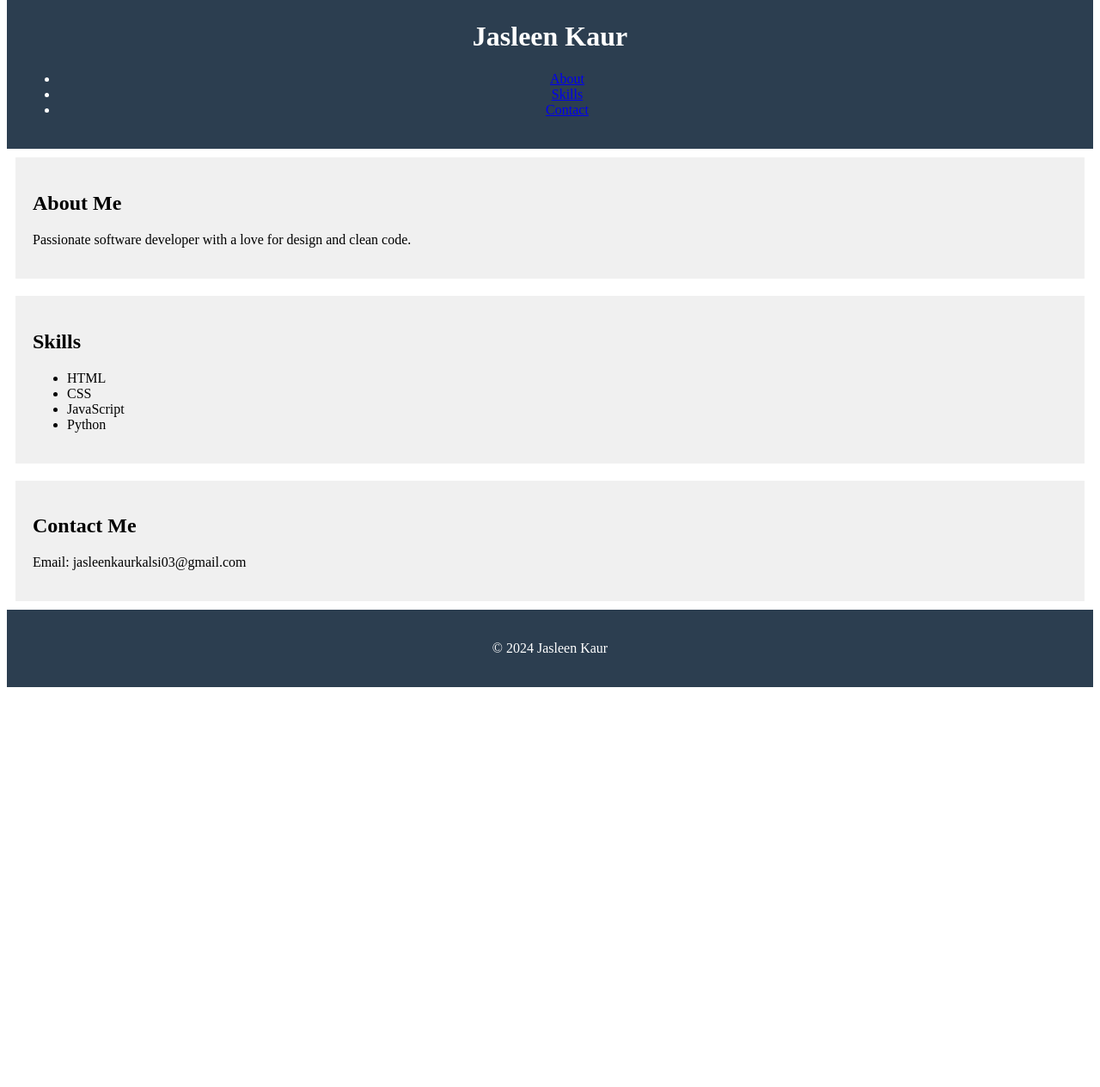
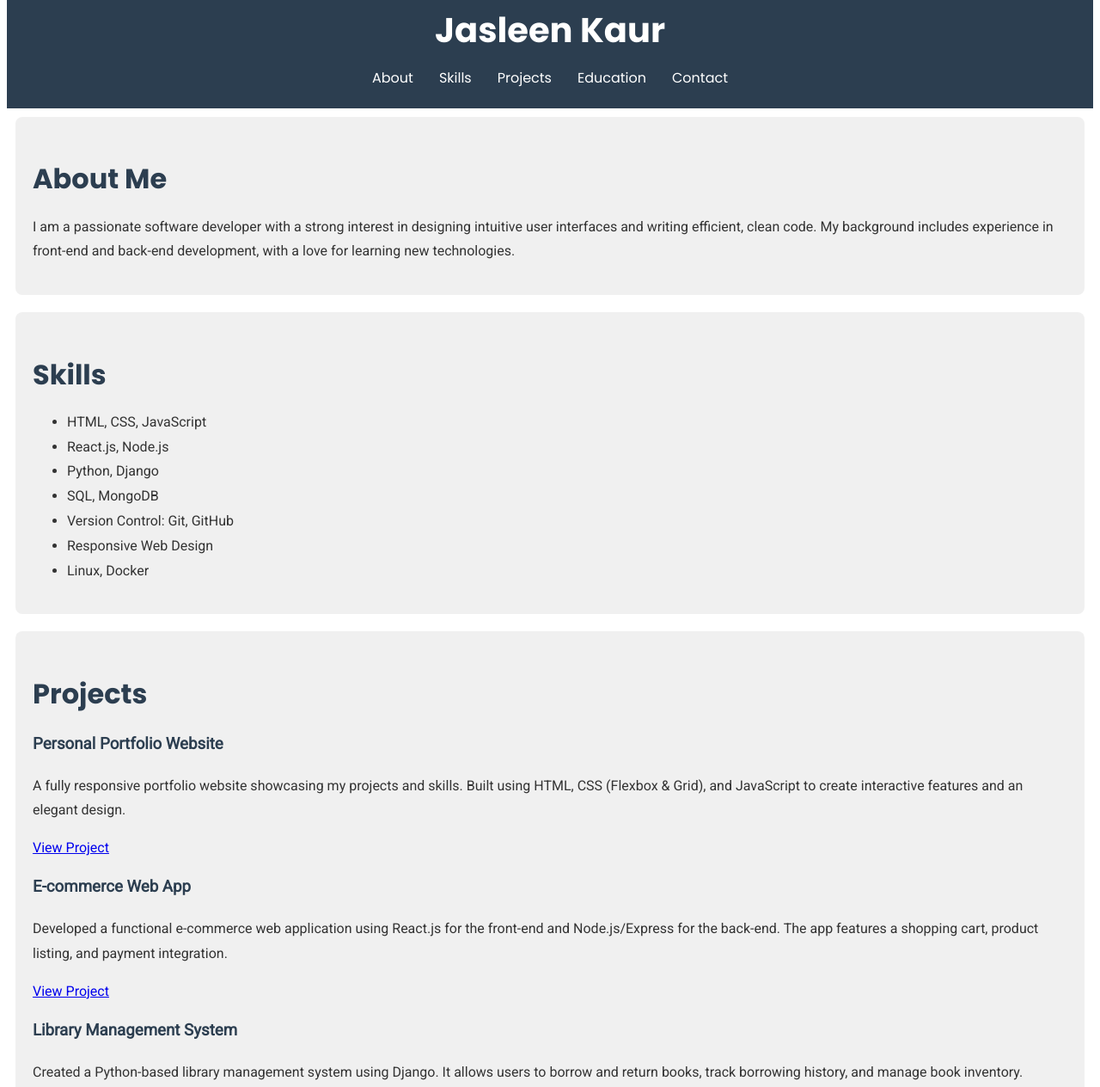
Before and after one commit to jasleenkalsi/Assignment_2_Personal-resume-css, a plain HTML site: page index.html in a window 1280 px wide. Shown: the part 25-1289 px from the top of the page at 86% size. Before the commit the page ends 832 px from the top, so only its background shows below. Drawn offline with Linux system fonts and the light colour scheme.

Commit message:
Added custom font.

```diff
--- a/index.html
+++ b/index.html
@@ -14,6 +14,8 @@
       <ul>
         <li><a href="#about">About</a></li>
         <li><a href="#skills">Skills</a></li>
+        <li><a href="#projects">Projects</a></li>
+        <li><a href="#education">Education</a></li>
         <li><a href="#contact">Contact</a></li>
       </ul>
     </nav>
@@ -21,26 +23,59 @@
 
   <section id="about">
     <h2>About Me</h2>
-    <p>Passionate software developer with a love for design and clean code.</p>
+    <p>I am a passionate software developer with a strong interest in designing intuitive user interfaces and writing efficient, clean code. My background includes experience in front-end and back-end development, with a love for learning new technologies.</p>
   </section>
 
   <section id="skills">
     <h2>Skills</h2>
     <ul>
-      <li>HTML</li>
-      <li>CSS</li>
-      <li>JavaScript</li>
-      <li>Python</li>
+      <li>HTML, CSS, JavaScript</li>
+      <li>React.js, Node.js</li>
+      <li>Python, Django</li>
+      <li>SQL, MongoDB</li>
+      <li>Version Control: Git, GitHub</li>
+      <li>Responsive Web Design</li>
+      <li>Linux, Docker</li>
     </ul>
+  </section>
+
+  <section id="projects">
+    <h2>Projects</h2>
+    <article>
+      <h3>Personal Portfolio Website</h3>
+      <p>A fully responsive portfolio website showcasing my projects and skills. Built using HTML, CSS (Flexbox & Grid), and JavaScript to create interactive features and an elegant design.</p>
+      <a href="https://github.com/your-portfolio" target="_blank">View Project</a>
+    </article>
+
+    <article>
+      <h3>E-commerce Web App</h3>
+      <p>Developed a functional e-commerce web application using React.js for the front-end and Node.js/Express for the back-end. The app features a shopping cart, product listing, and payment integration.</p>
+      <a href="https://github.com/your-ecommerce-app" target="_blank">View Project</a>
+    </article>
+
+    <article>
+      <h3>Library Management System</h3>
+      <p>Created a Python-based library management system using Django. It allows users to borrow and return books, track borrowing history, and manage book inventory.</p>
+      <a href="https://github.com/your-library-management" target="_blank">View Project</a>
+    </article>
+  </section>
+
+  <section id="education">
+    <h2>Education</h2>
+    <p><strong>Bachelor of Science in Computer Science</strong><br>
+    University of XYZ, 2021 - Present</p>
+    <p><strong>Courses:</strong> Data Structures, Algorithms, Web Development, Databases, Software Engineering</p>
   </section>
 
   <section id="contact">
     <h2>Contact Me</h2>
-    <p>Email: jasleenkaurkalsi03@gmail.com</p>
+    <p><strong>Email:</strong> jasleenkaurkalsi03@gmail.com</p>
+    <p><strong>LinkedIn:</strong> <a href="https://linkedin.com/in/jasleen-kaur" target="_blank">linkedin.com/in/jasleen-kaur</a></p>
+    <p><strong>GitHub:</strong> <a href="https://github.com/jasleenkaur" target="_blank">github.com/jasleenkaur</a></p>
   </section>
 
   <footer>
-    <p>&copy; 2024 Jasleen Kaur</p>
+    <p>&copy; 2024 Jasleen Kaur. All Rights Reserved.</p>
   </footer>
 </body>
 </html>
--- a/styles.css
+++ b/styles.css
@@ -1,21 +1,54 @@
-/* Apply Flexbox to structure layout */
 body {
+    font-family: 'Roboto', Arial, sans-serif; /* Set Roboto as the primary font with Arial fallback */
+    color: #2c3e50;
     display: flex;
     flex-direction: column;
     min-height: 100vh;
+    font-size: 16px; /* Set default font size for better readability */
+    line-height: 1.6; /* Improve readability with better line spacing */
 }
 
-  header, footer {
+/* Header Styles */
+header {
     background-color: #2c3e50;
     color: white;
     text-align: center;
     padding: 20px;
-  }
-
-  header {
     flex: 0 1 auto;
 }
 
+header h1 {
+    font-family: 'Poppins', sans-serif;
+    font-weight: 700;
+    font-size: 2.5em; /* Add size to the header */
+    margin: 0;
+}
+
+header nav ul {
+    list-style: none;
+    padding: 0;
+    margin: 10px 0 0;
+    display: flex;
+    justify-content: center;
+}
+
+header nav ul li {
+    margin: 0 15px;
+}
+
+header nav ul li a {
+    font-family: 'Poppins', sans-serif;
+    font-weight: 400;
+    color: white;
+    text-decoration: none;
+    transition: color 0.3s ease;
+}
+
+header nav ul li a:hover {
+    color: #f0f0f0; /* Slight color change on hover */
+}
+
+/* Main Content Styling */
 main {
     flex: 1;
     padding: 20px;
@@ -24,12 +57,40 @@ body {
     justify-content: space-around;
 }
 
+/* Section Styling */
 section {
     padding: 20px;
     margin: 10px;
     background-color: #f0f0f0;
+    border-radius: 8px;
 }
 
+/* Section Headings */
+h2 {
+    font-family: 'Poppins', sans-serif;
+    font-weight: 700;
+    font-size: 2em;
+    color: #2c3e50;
+    margin-bottom: 10px;
+}
+
+/* Paragraph Text */
+p, ul {
+    font-family: 'Roboto', sans-serif;
+    font-weight: 400;
+    color: #333;
+    line-height: 1.8;
+}
+
+/* Footer Styling */
 footer {
+    background-color: #2c3e50;
+    color: white;
+    text-align: center;
+    padding: 20px;
     flex: 0 1 auto;
 }
+
+footer p {
+    margin: 0;
+}
```
Lines whose indentation alone changed are shown as unchanged.
